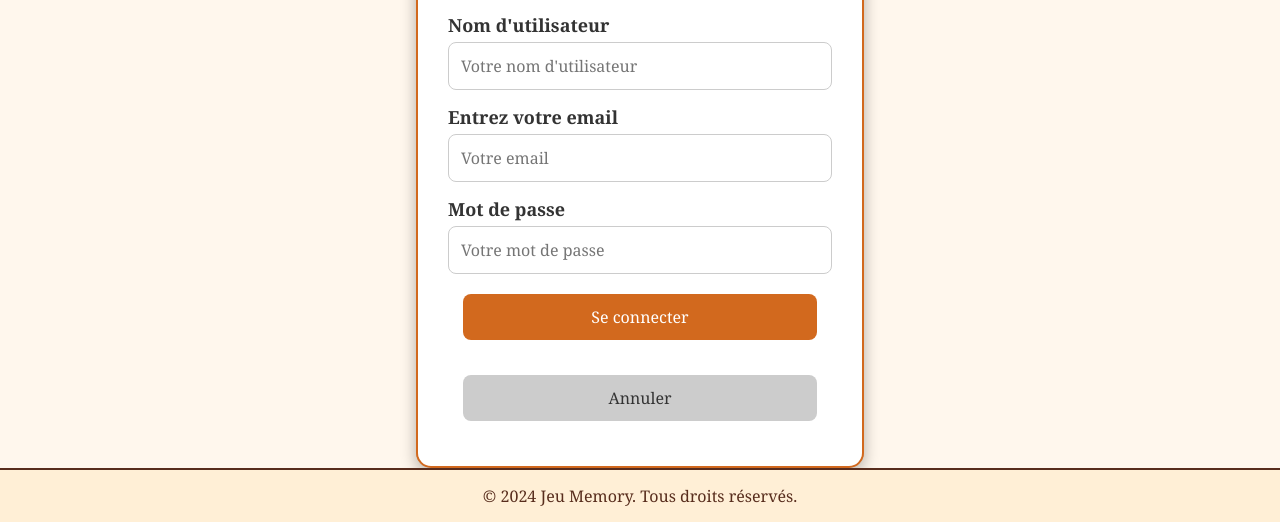
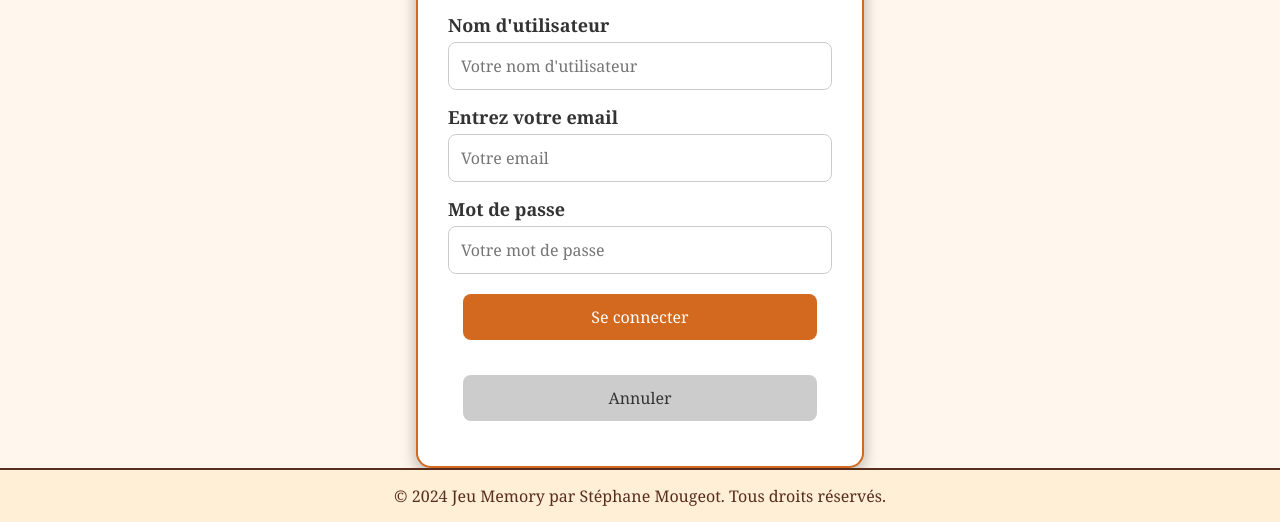
Before and after one commit to StephMPLA/JeuMemory2025, a plain HTML site: page connexion.html in a window 1280 px wide. Shown: the part 306-828 px from the top of the page. Drawn offline with Linux system fonts and the light colour scheme.

Commit message:
Modif v3

```diff
--- a/connexion.html
+++ b/connexion.html
@@ -47,7 +47,7 @@
         </form>
     </div> <!-- Footer fixé en bas -->
     <footer>
-        &copy; 2024 Jeu Memory. Tous droits réservés.
+        &copy; 2024 Jeu Memory par Stéphane Mougeot. Tous droits réservés.
     </footer>
     <script src="js/connexion.js" defer></script>
 </body>
```
Also changed, not shown: index.html (+1 -1 lines), inscrire.html (+1 -1 lines), jouer.html (+1 -1 lines), profil.html (+1 -1 lines).
